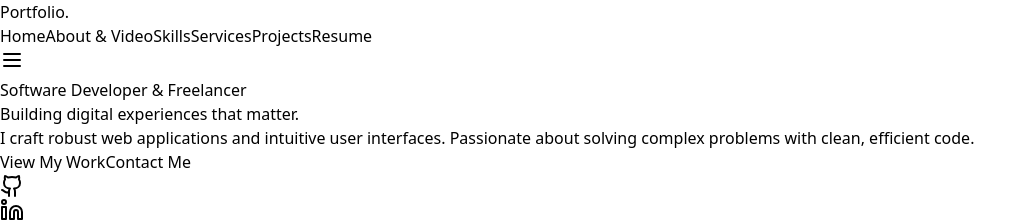
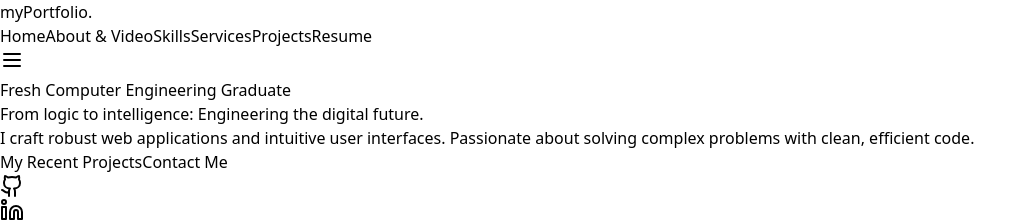
Before and after one commit to jethromoleno/MyWebfolio, a React (Vite) app: page / in a window 1280 px wide. Shown: the top 223 px of the page, without its empty margins (0-1036 px from the left). Built offline with nearby package versions, Linux system fonts and the light colour scheme.

Commit message:
Freshen up homepage text to reflect recent graduation and project focus. Modified src/App.jsx to update homepage introduction and call-to-action buttons.

```diff
--- a/src/App.jsx
+++ b/src/App.jsx
@@ -98,7 +98,7 @@ const Navigation = ({ activeSection }) => {
         <div className="flex justify-between items-center h-16">
           <div className="flex-shrink-0 flex items-center">
             <span className="text-2xl font-bold bg-gradient-to-r from-blue-600 to-purple-600 bg-clip-text text-transparent">
-              Portfolio.
+              myPortfolio.
             </span>
           </div>
 
@@ -111,8 +111,7 @@ const Navigation = ({ activeSection }) => {
                   key={link.name}
                   href={link.href}
                   onClick={(e) => handleLinkClick(e, link.href)}
-                  className={`text-sm font-medium transition-colors relative group ${
-                    isActive
+                  className={`text-sm font-medium transition-colors relative group ${isActive
                       ? 'text-blue-600 dark:text-blue-400'
                       : 'text-slate-600 dark:text-slate-300 hover:text-blue-600 dark:hover:text-blue-400'
                     }`}
@@ -146,8 +145,7 @@ const Navigation = ({ activeSection }) => {
                   key={link.name}
                   href={link.href}
                   onClick={(e) => handleLinkClick(e, link.href)}
-                  className={`flex items-center gap-3 px-3 py-2 rounded-md text-base font-medium transition-colors ${
-                    isActive
+                  className={`flex items-center gap-3 px-3 py-2 rounded-md text-base font-medium transition-colors ${isActive
                       ? 'text-white bg-blue-600'
                       : 'text-slate-600 dark:text-slate-300 hover:text-blue-600 hover:bg-slate-50 dark:hover:bg-slate-800'
                     }`}
@@ -170,10 +168,10 @@ const Hero = () => {
     <section id="home" className="min-h-screen pt-32 pb-20 px-4 sm:px-6 lg:px-8 max-w-7xl mx-auto flex flex-col-reverse lg:flex-row items-center gap-12">
       <div className="flex-1 space-y-6 text-center lg:text-left">
         <h2 className="text-blue-600 dark:text-blue-400 font-semibold tracking-wide uppercase text-sm">
-          Software Developer & Freelancer
+          Fresh Computer Engineering Graduate
         </h2>
         <h1 className="text-5xl lg:text-7xl font-extrabold text-slate-900 dark:text-white tracking-tight">
-          Building digital <span className="text-transparent bg-clip-text bg-gradient-to-r from-blue-600 to-purple-600">experiences</span> that matter.
+          From logic to intelligence: <span className="text-transparent bg-clip-text bg-gradient-to-r from-blue-600 to-purple-600">Engineering</span> the digital future.
         </h1>
         <p className="text-xl text-slate-600 dark:text-slate-400 max-w-2xl mx-auto lg:mx-0">
           I craft robust web applications and intuitive user interfaces. Passionate about solving complex problems with clean, efficient code.
@@ -181,7 +179,7 @@ const Hero = () => {
 
         <div className="flex flex-wrap justify-center lg:justify-start gap-4 pt-4">
           <a href="#projects" className="px-8 py-3 bg-blue-600 hover:bg-blue-700 text-white rounded-full font-medium transition-all transform hover:scale-105 shadow-lg shadow-blue-500/25">
-            View My Work
+            My Recent Projects
           </a>
           <a href="#contact" className="px-8 py-3 bg-white dark:bg-slate-800 border border-slate-200 dark:border-slate-700 text-slate-900 dark:text-white rounded-full font-medium hover:bg-slate-50 dark:hover:bg-slate-700 transition-all">
             Contact Me
@@ -306,8 +304,7 @@ const Skills = () => {
                   {[...Array(5)].map((_, i) => (
                     <div
                       key={i}
-                      className={`h-2 flex-1 rounded-full ${
-                        i < Math.floor(skill.level / 20)
+                      className={`h-2 flex-1 rounded-full ${i < Math.floor(skill.level / 20)
                           ? 'bg-purple-500'
                           : 'bg-slate-200 dark:bg-slate-700'
                         }`}
```
Lines whose indentation alone changed are shown as unchanged.
